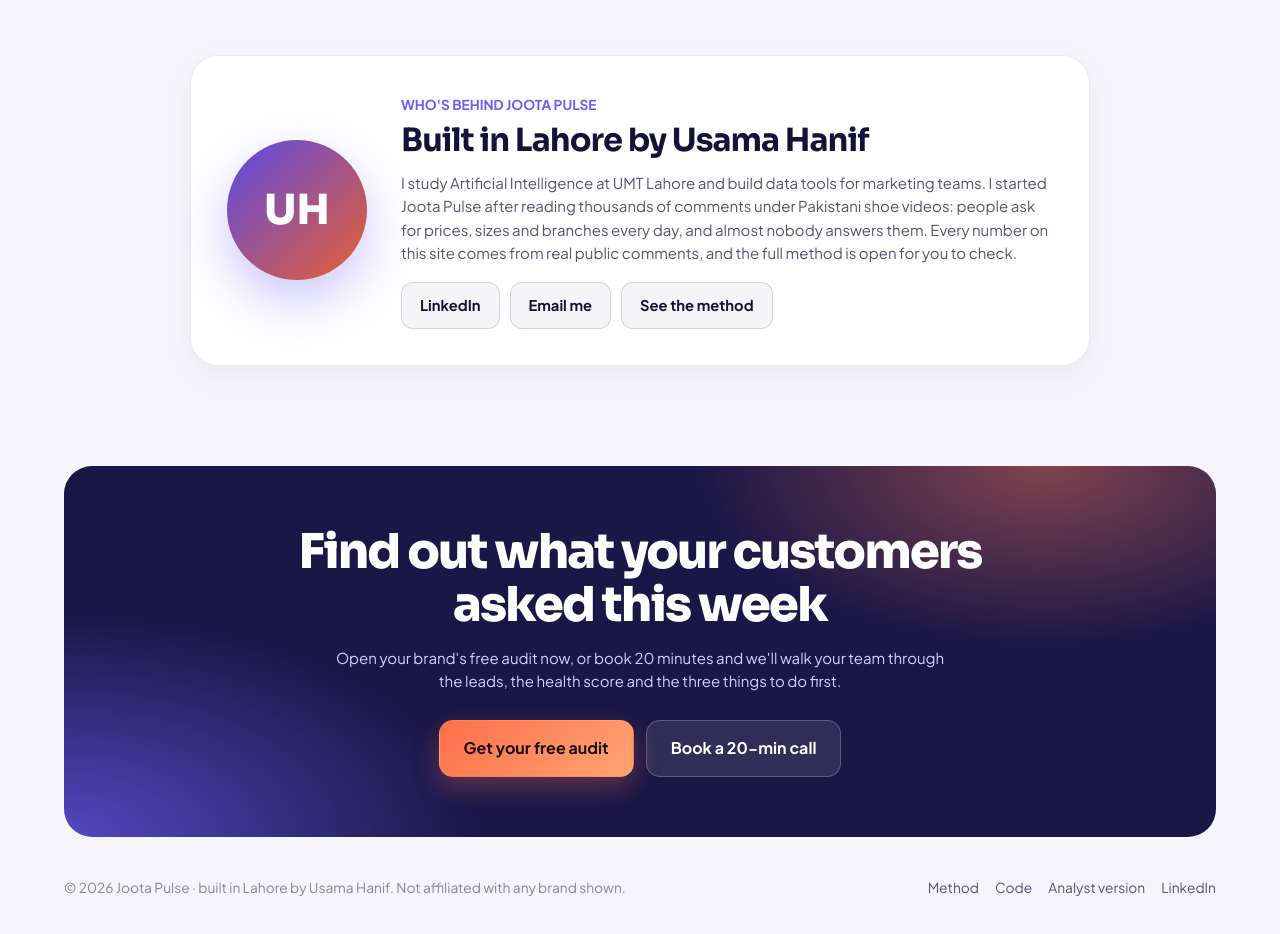
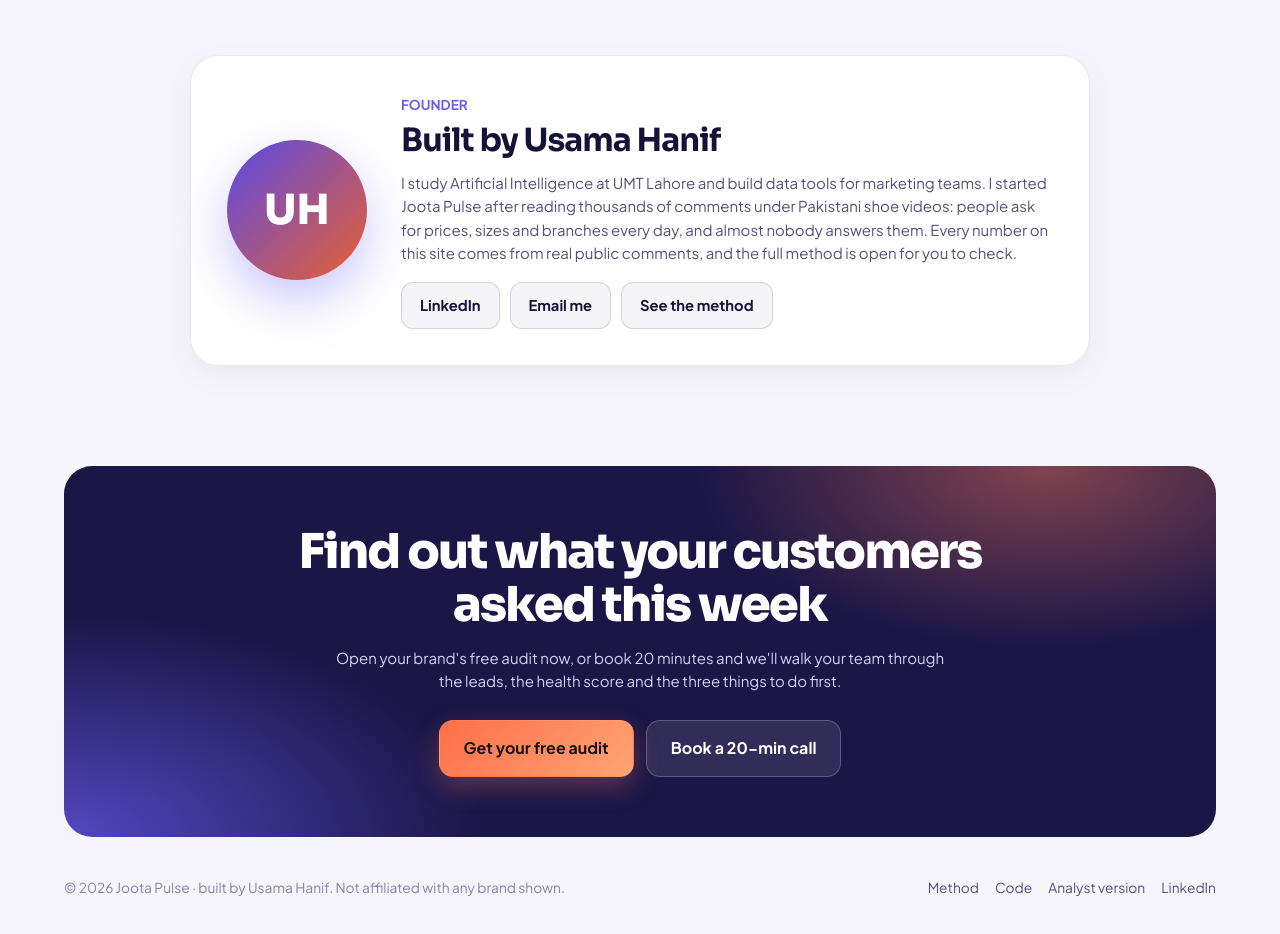
Before and after one commit to usamahanif349/joota-pulse, a plain HTML site: page index.html in a window 1280 px wide. Shown: the part 7400-8334 px from the top of the page. Drawn offline with Linux system fonts and the light colour scheme.

Commit message:
Simplify founder wording

```diff
--- a/index.html
+++ b/index.html
@@ -148,8 +148,8 @@
   <div class="founder">
     <div class="f-av" aria-hidden="true">UH</div>
     <div class="f-txt">
-      <small>WHO'S BEHIND JOOTA PULSE</small>
-      <h2>Built in Lahore by Usama Hanif</h2>
+      <small>FOUNDER</small>
+      <h2>Built by Usama Hanif</h2>
       <p>I study Artificial Intelligence at UMT Lahore and build data tools for marketing teams. I started Joota Pulse after reading thousands of comments under Pakistani shoe videos: people ask for prices, sizes and branches every day, and almost nobody answers them. Every number on this site comes from real public comments, and the full method is open for you to check.</p>
       <div class="f-links">
         <a class="btn ghost" href="https://www.linkedin.com/in/usama-hanif-ai/" target="_blank" rel="noopener">LinkedIn</a>
@@ -170,7 +170,7 @@
 </main>
 
 <footer class="lp-foot"><div class="lp">
-  <span>© 2026 Joota Pulse · built in Lahore by Usama Hanif. Not affiliated with any brand shown.</span>
+  <span>© 2026 Joota Pulse · built by Usama Hanif. Not affiliated with any brand shown.</span>
   <span><a href="app.html#how">Method</a><a href="https://github.com/usamahanif349/pk-footwear-audience-engine" target="_blank" rel="noopener">Code</a><a href="https://pk-footwear-audience-engine.streamlit.app" target="_blank" rel="noopener">Analyst version</a><a href="https://www.linkedin.com/in/usama-hanif-ai/" target="_blank" rel="noopener">LinkedIn</a></span>
 </div></footer>
 <script src="site.js"></script>
```
Also changed, not shown: audit.html (+1 -1 lines).
